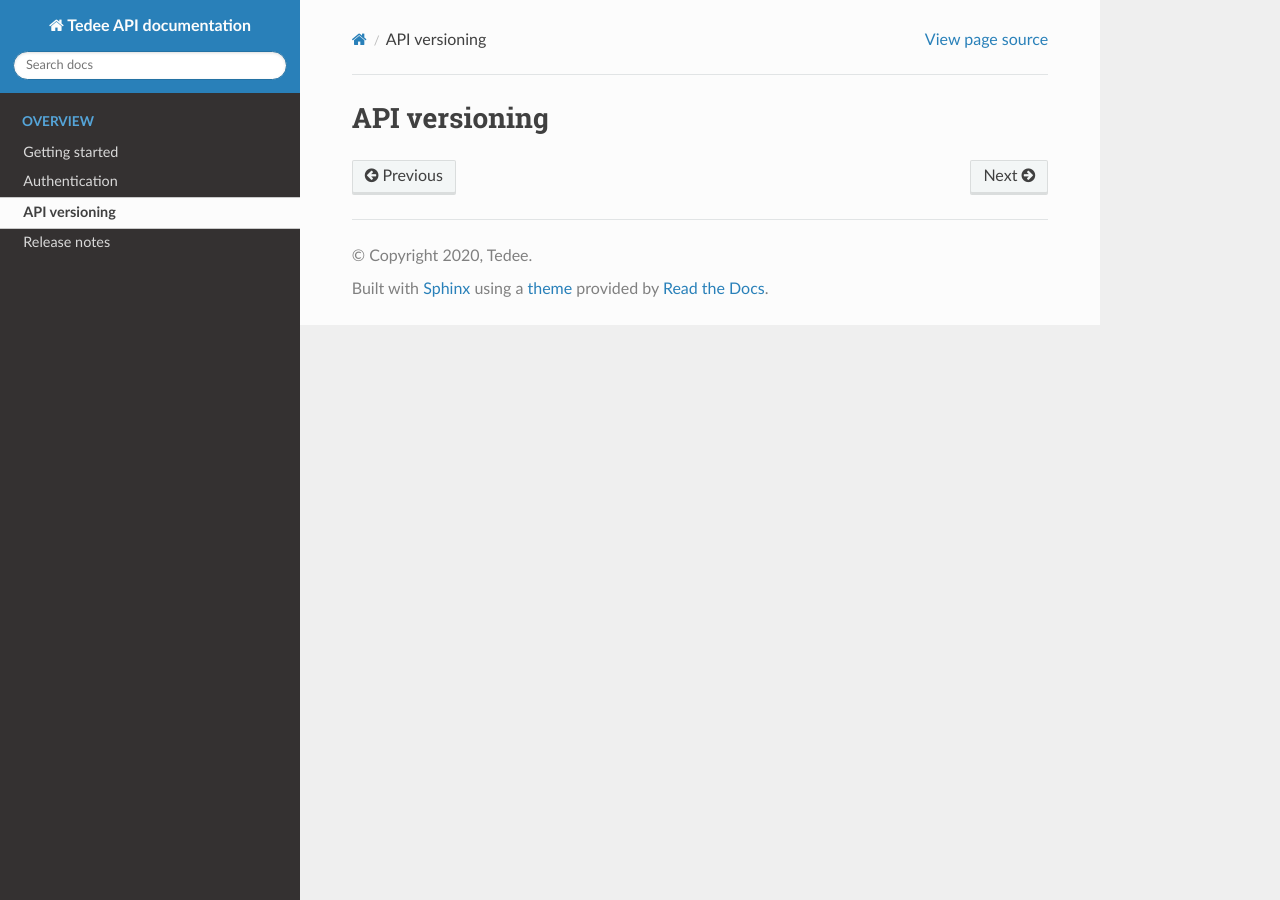
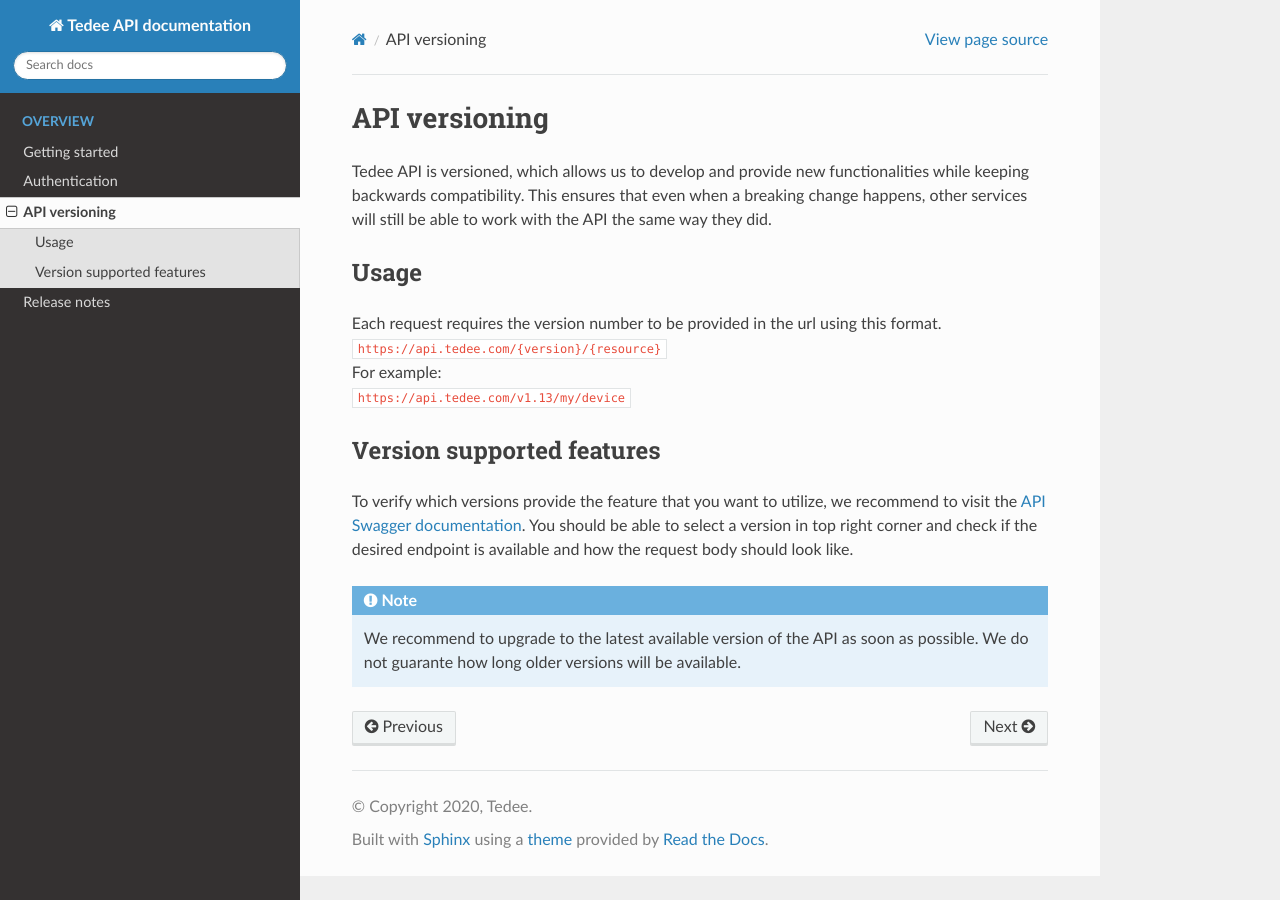
Before and after one commit to tedee-com/tedee-api-doc, a Sphinx documentation site: the page built from docs/source/api-versioning.rst, in a window 1280 px wide. Built offline with Sphinx 7.4.7 and the Read the Docs theme 2.0.0, drawn with Linux system fonts in a browser that asks for light colours.

Commit message:
Api versioning desription (#18)
* Api versioning desription

* Upgrade to latest version info.

* error correction

Co-authored-by: Adam Żurek <adam.zurek@predicagroup.com>
Co-authored-by: Marcin Nowakowski <marcin.nowakowski@tedee.com>

```diff
--- a/docs/source/api-versioning.rst
+++ b/docs/source/api-versioning.rst
@@ -1,2 +1,23 @@
 API versioning
 ==============
+
+Tedee API is versioned, which allows us to develop and provide new functionalities while keeping backwards compatibility.
+This ensures that even when a breaking change happens, other services will still be able to work with the API the same way they did.
+
+Usage
+-----
+
+| Each request requires the version number to be provided in the url using this format.
+| ``|apiUrl|/{version}/{resource}``
+| For example:
+| ``|apiUrl|/|apiVersion|/my/device``
+
+Version supported features
+--------------------------
+
+To verify which versions provide the feature that you want to utilize, we recommend to visit the `API Swagger documentation <|apiUrl|/swagger/index.html>`_.
+You should be able to select a version in top right corner and check if the desired endpoint is available and how the request body should look like.
+
+.. note::
+    We recommend to upgrade to the latest available version of the API as soon as possible.
+    We do not guarante how long older versions will be available.
```
